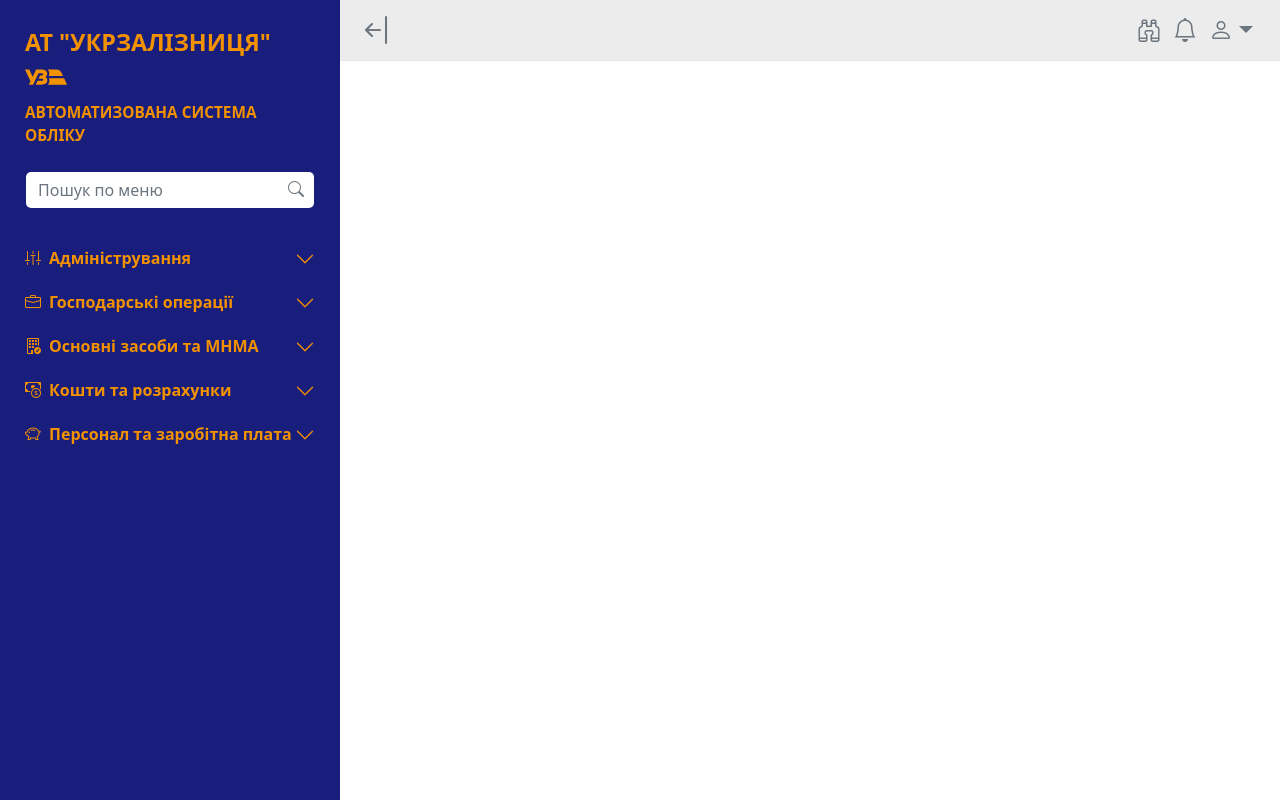
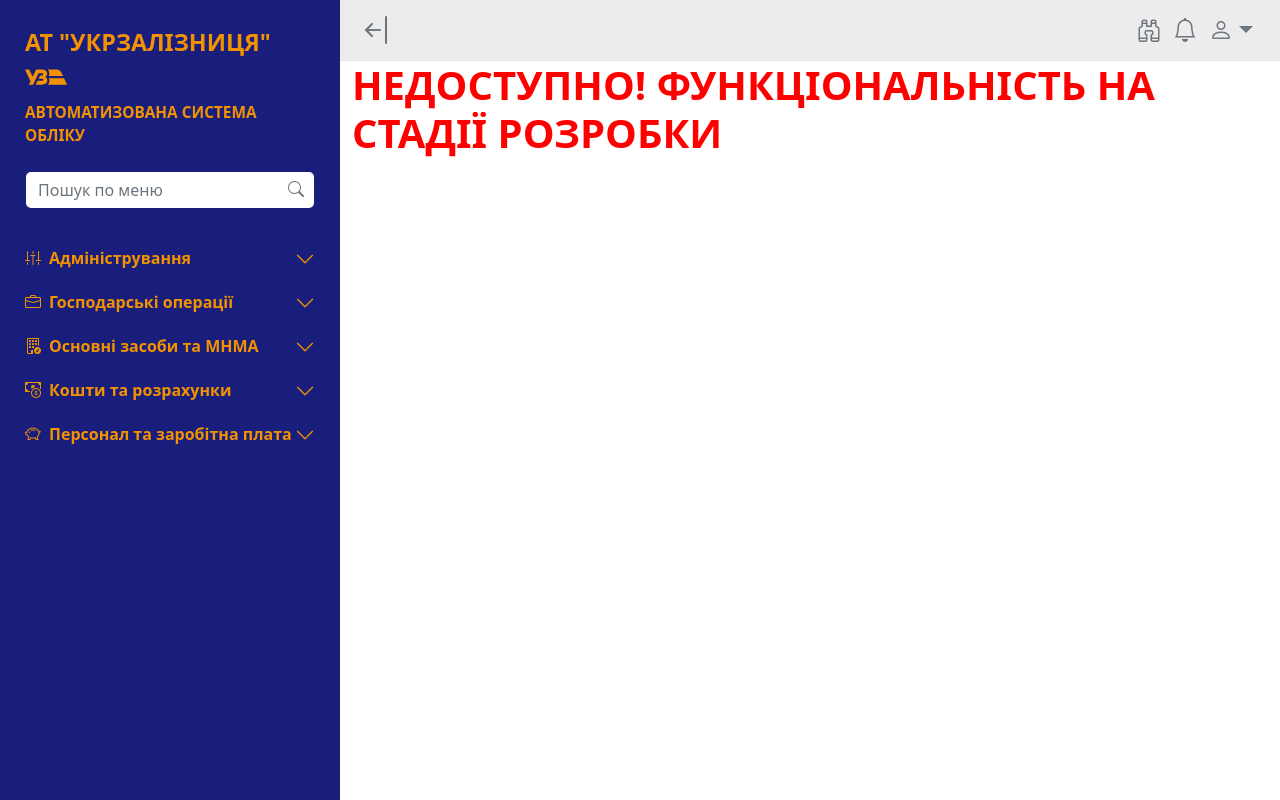
Before and after one commit to Hesychast/accounting-system, an Angular app: page /not-available in a window 1280 px wide. Before the commit this address led to /. Built offline with nearby package versions, Linux system fonts and the light colour scheme.

Commit message:
A NotAvailableComponent and a route for it were added.

```diff
--- a/src/app/app.component.html
+++ b/src/app/app.component.html
@@ -30,7 +30,7 @@
                     <div class="accordion-body">
                         <ul>
                             <li><a [routerLink]="['/users-management']"><i class="bi bi-person-gear accordion-button__image"></i>Керування користувачами</a></li>
-                            <li><a href="#"><i class="bi bi-wrench-adjustable accordion-button__image"></i>Налаштування системи</a></li>
+                            <li><a [routerLink]="['/not-available']"><i class="bi bi-wrench-adjustable accordion-button__image"></i>Налаштування системи</a></li>
                         </ul>
                     </div>
                 </div>
@@ -46,7 +46,7 @@
                 <div id="panelsStayOpen-collapseTwo" class="accordion-collapse collapse">
                     <div class="accordion-body">
                         <ul>
-                            <li><a href="#"><i class="bi bi-calendar2-check accordion-button__image"></i>Налаштування ГО</a></li>
+                            <li><a [routerLink]="['/not-available']"><i class="bi bi-calendar2-check accordion-button__image"></i>Налаштування ГО</a></li>
                         </ul>
                     </div>
                 </div>
@@ -63,10 +63,10 @@
                     <div class="accordion-body">
                         <ul>
                             <li>
-                                <a href="#"><i class="bi bi-bricks accordion-button__image"></i>ОЗ</a>
+                                <a [routerLink]="['/not-available']"><i class="bi bi-bricks accordion-button__image"></i>ОЗ</a>
                             </li>
                             <li>
-                                <a href="#"><i
+                                <a [routerLink]="['/not-available']"><i
                                         class="bi bi-cloud-check accordion-button__image"></i>МНМА</a>
                             </li>
                         </ul>
@@ -85,10 +85,10 @@
                     <div class="accordion-body">
                         <ul>
                             <li>
-                                <a href="#"><i class="bi bi-currency-euro accordion-button__image"></i>Валютні операції</a>
+                                <a [routerLink]="['/not-available']"><i class="bi bi-currency-euro accordion-button__image"></i>Валютні операції</a>
                             </li>
                             <li>
-                                <a href="#"><i
+                                <a [routerLink]="['/not-available']"><i
                                         class="bi bi-bank accordion-button__image"></i>Розрахунки з контаргентами</a>
                             </li>
                         </ul>
@@ -107,10 +107,10 @@
                     <div class="accordion-body">
                         <ul>
                             <li>
-                                <a href="#"><i class="bi bi-calendar2-date accordion-button__image"></i>Табельний облік</a>
+                                <a [routerLink]="['/not-available']"><i class="bi bi-calendar2-date accordion-button__image"></i>Табельний облік</a>
                             </li>
                             <li>
-                                <a href="#"><i
+                                <a [routerLink]="['/not-available']"><i
                                         class="bi bi-wallet2 accordion-button__image"></i>Заробітна плата</a>
                             </li>
                         </ul>
@@ -129,12 +129,14 @@
                     <input type="text" class="search__text toolbar__search-text form-control" placeholder="Пошук по системі">
                     <button class="search__button toolbar__search-button"><i class="bi bi-search"></i></button>
                 </div>
-                <button alt="Пошук" title="Пошук" class="toolbar__button search-button btn"><i class="bi bi-binoculars"></i></button>
-                <a href="#" alt="Повідомлення" title="Повідомлення" class="toolbar__button messages-button"><i class="bi bi-bell"></i></a>
+                <a  [routerLink]="['/not-available']" alt="Пошук" title="Пошук" class="toolbar__button search-button btn"><i class="bi bi-binoculars"></i></a>
+                <!-- <button alt="Пошук" title="Пошук" class="toolbar__button search-button btn"><i class="bi bi-binoculars"></i></button> -->
+                <a  [routerLink]="['/not-available']" alt="Повідомлення" title="Повідомлення" class="toolbar__button messages-button"><i class="bi bi-bell"></i></a>
                 <div class="btn-group">
                     <button alt="Користувач" title="Користувач" class="toolbar__button users-button btn dropdown-toggle" data-bs-toggle="dropdown" aria-expanded="false"><i class="bi bi-person"></i></button>
                     <ul class="dropdown-menu">
-                        <li><a class="dropdown-item" href="#">Особистий кабінет</a></li>
+                        <li><a class="dropdown-item" [routerLink]="['/not-available']">Особистий кабінет</a></li>
+                        <!-- <li><a class="dropdown-item" href="#">Особистий кабінет</a></li> -->
                         <li><hr class="dropdown-divider"></li>
                         <li><a class="dropdown-item" href="index.html">Вихід</a></li>
                     </ul>
--- a/src/app/app.routes.ts
+++ b/src/app/app.routes.ts
@@ -3,7 +3,8 @@
 export const routes: Routes = [
     { path: 'users-management', loadComponent: () => import('./components/module-dashboard/module-dashboard.component').then(m => m.ModuleDashboardComponent) },
     { path: 'users', loadComponent: () => import('./components/users-admin-panel/users-admin-panel.component').then(m => m.UsersAdminPanelComponent) },
-    { path: 'user-edit', loadComponent: () => import('./components/user-editor/user-editor.component').then(m => m.UserEditorComponent) }
+    { path: 'user-edit', loadComponent: () => import('./components/user-editor/user-editor.component').then(m => m.UserEditorComponent) },
+    { path: 'not-available', loadComponent: () => import('./components/not-available/not-available.component').then(m => m.NotAvailableComponent) }
 
 
     // { path: '**', redirectTo: '/404' }
--- /dev/null
+++ b/src/app/components/not-available/not-available.component.html
@@ -0,0 +1,7 @@
+<div class="container">
+    <div class="row">
+        <div class="col-12">
+            <h1 class="not-available">{{title}}</h1>
+        </div>
+    </div>
+</div>
--- /dev/null
+++ b/src/app/components/not-available/not-available.component.scss
@@ -0,0 +1,5 @@
+.not-available {
+    color: red;
+    text-transform: uppercase;
+    font-weight: bold;
+}
--- /dev/null
+++ b/src/app/components/not-available/not-available.component.ts
@@ -0,0 +1,12 @@
+import { Component } from '@angular/core';
+
+@Component({
+  selector: 'app-not-available',
+  standalone: true,
+  imports: [],
+  templateUrl: './not-available.component.html',
+  styleUrl: './not-available.component.scss'
+})
+export class NotAvailableComponent {
+  title = 'Недоступно! Функціональність на стадії розробки';
+}
--- a/src/app/components/user-editor/user-editor.component.html
+++ b/src/app/components/user-editor/user-editor.component.html
@@ -30,7 +30,7 @@
                 <div class="mb-3">
                     <button class="btn btn-secondary user-form-button" (click)="cancel()">Зберігти</button>
                     <button class="btn btn-secondary user-form-button" (click)="cancel()">Скасувати</button>
-                    <button class="btn btn-danger user-form-button" (click)="cancel()"`>Видалити</button>
+                    <button class="btn btn-danger user-form-button" (click)="cancel()">Видалити</button>
                 </div>
             </div>
         </div>
```
